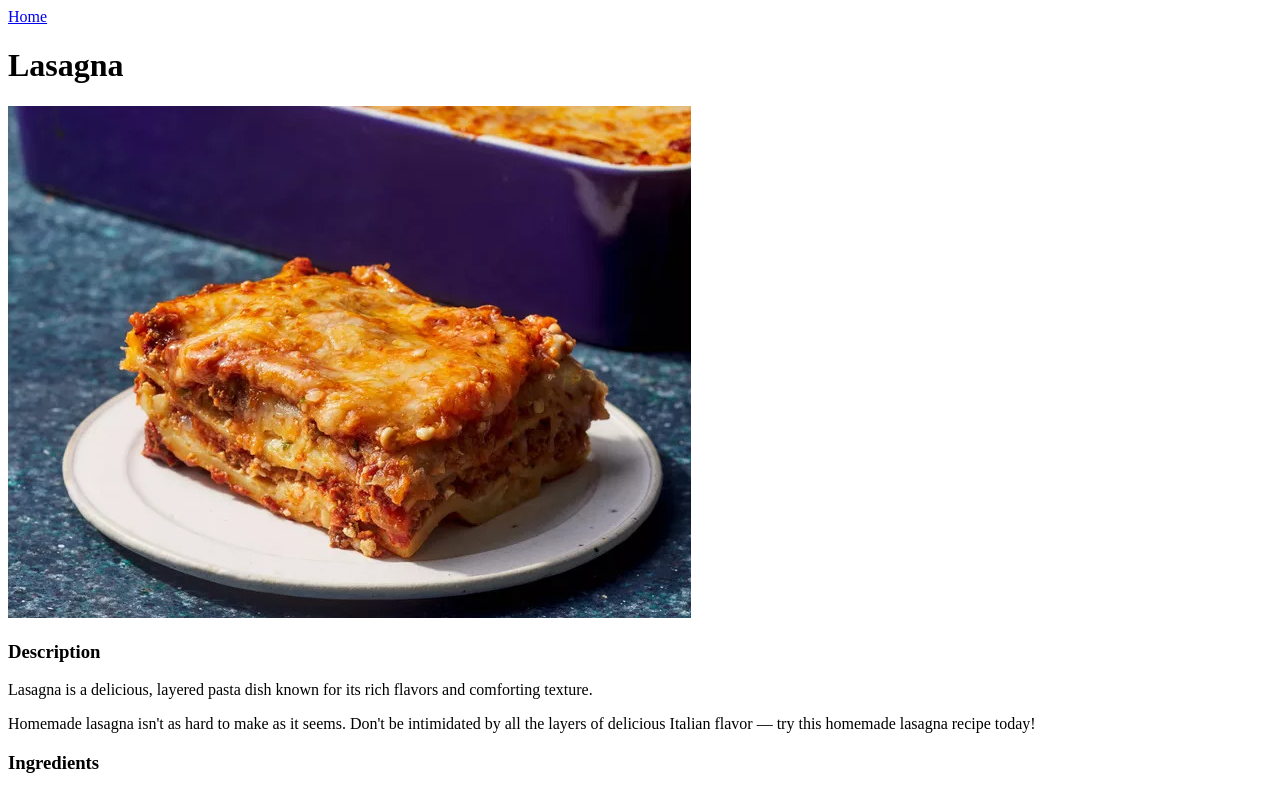
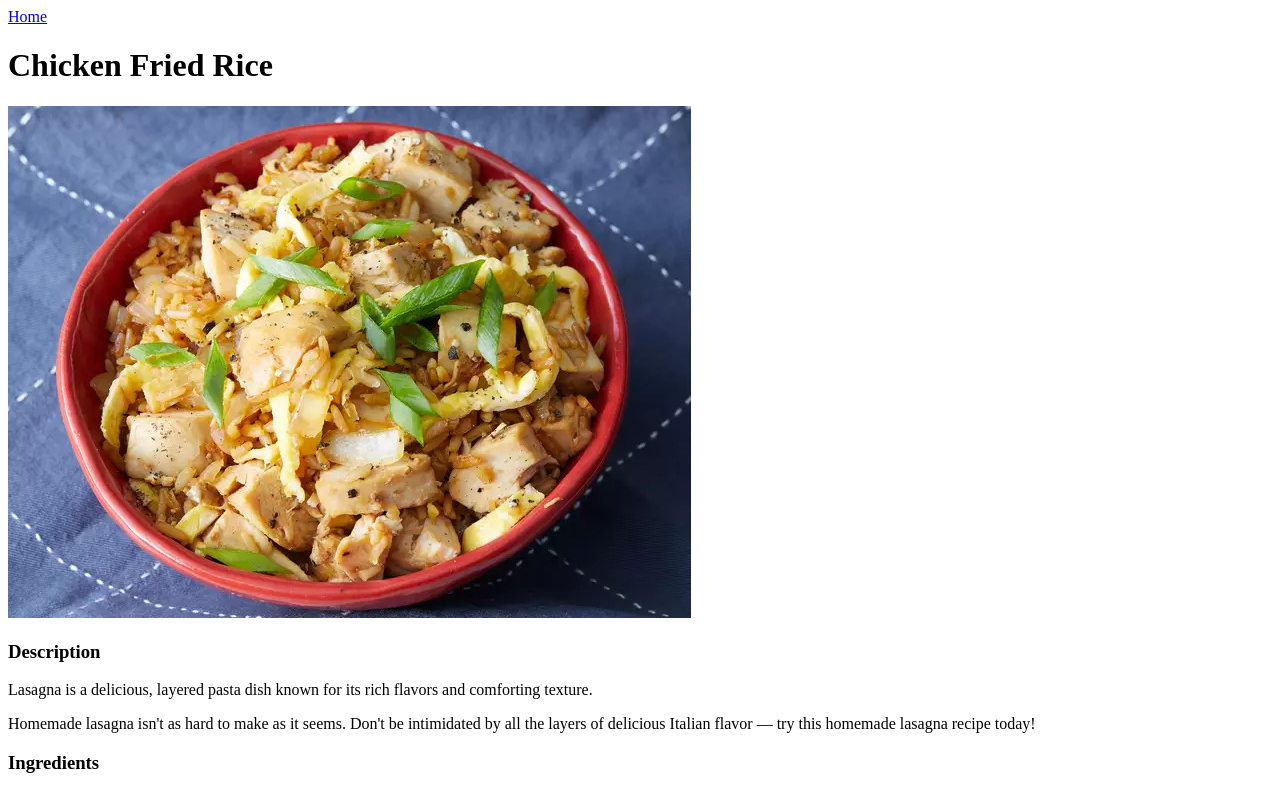
Before and after one commit to Solaire1903/odin-recipes, a plain HTML site: page recipes/chicken-fried-rice.html in a window 1280 px wide. Shown: the top 790 px of the page. Drawn offline with Linux system fonts and the light colour scheme.

Commit message:
Change title, heading and image to match CFR

```diff
--- a/recipes/chicken-fried-rice.html
+++ b/recipes/chicken-fried-rice.html
@@ -3,12 +3,12 @@
 <head>
     <meta charset="UTF-8">
     <meta name="viewport" content="width=device-width, initial-scale=1.0">
-    <title>Lasagna</title>
+    <title>Chicken Fried Rice</title>
 </head>
 <body>
     <a href="../index.html">Home</a>
-    <h1>Lasagna</h1>
-    <img src="../img/lasagna.jpg" alt="Delicious Lasagna" width="683" height="512">
+    <h1>Chicken Fried Rice</h1>
+    <img src="../img/chicken-fried-rice.jpg" alt="Delicious Chicken Fried Rice" width="683" height="512">
     <h3>Description</h3>
     <p>Lasagna is a delicious, layered pasta dish known for its rich flavors and comforting texture.</p>
     <p>Homemade lasagna isn't as hard to make as it seems. Don't be intimidated by all the layers of delicious Italian flavor — try this homemade lasagna recipe today!</p>
```
